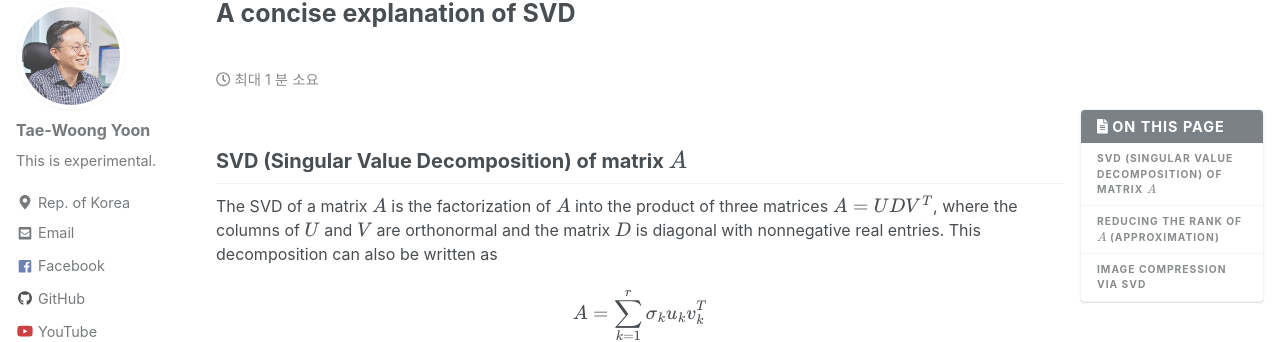
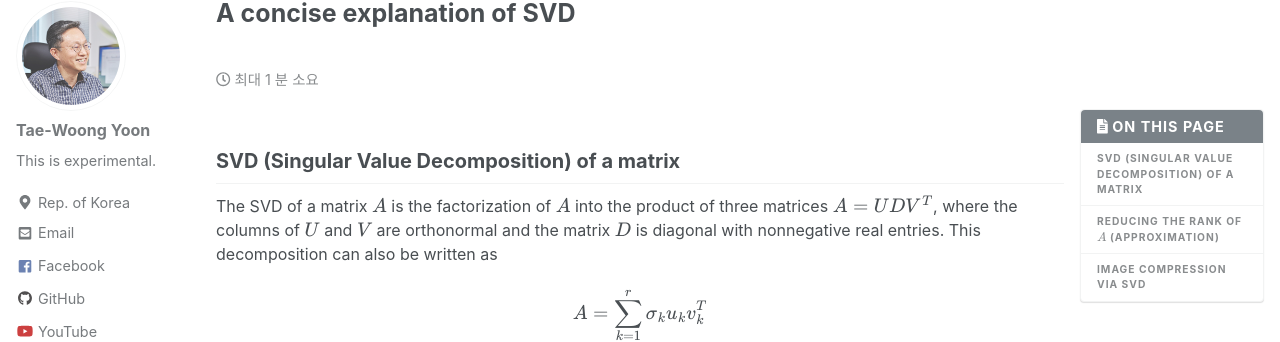
Before and after one commit to twy80/mkkim85.github.io, a Jekyll site: the page built from _posts/2021-08-30-svd.md, in a window 1280 px wide and 900 px high. Shown: the part 109-451 px from the top of the window. Built offline with Jekyll 4.4.1, drawn with Linux system fonts in a browser that asks for light colours; nearby versions of some CDN libraries; formulas are drawn with MathJax 3; comment, search, counter and statistics services are not loaded; some of the changed text lies outside the part shown.

Commit message:
Update 2021-08-30-svd.md

```diff
--- a/_posts/2021-08-30-svd.md
+++ b/_posts/2021-08-30-svd.md
@@ -6,7 +6,7 @@ tags:
 use_math: true
 ---
 
-## SVD (Singular Value Decomposition) of matrix $A$
+## SVD (Singular Value Decomposition) of a matrix
 
 The SVD of a matrix $A$ is the factorization of $A$ into the product of three matrices $A = UDV^T$,
 where the columns of $U$ and $V$ are orthonormal and the matrix $D$ is diagonal with nonnegative real entries.
```
